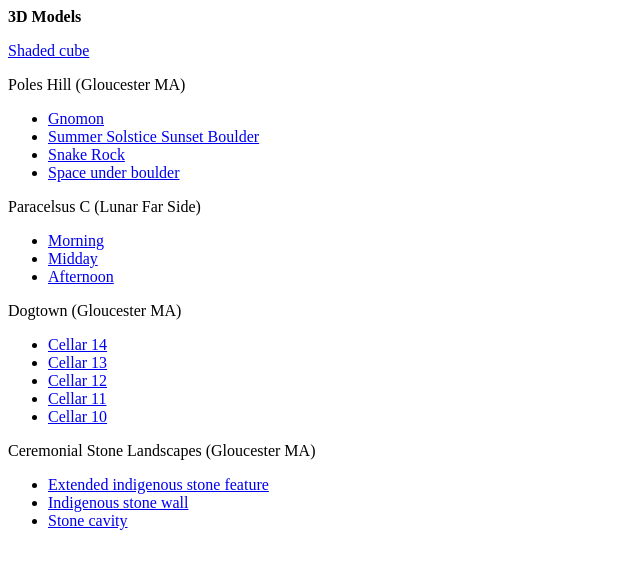
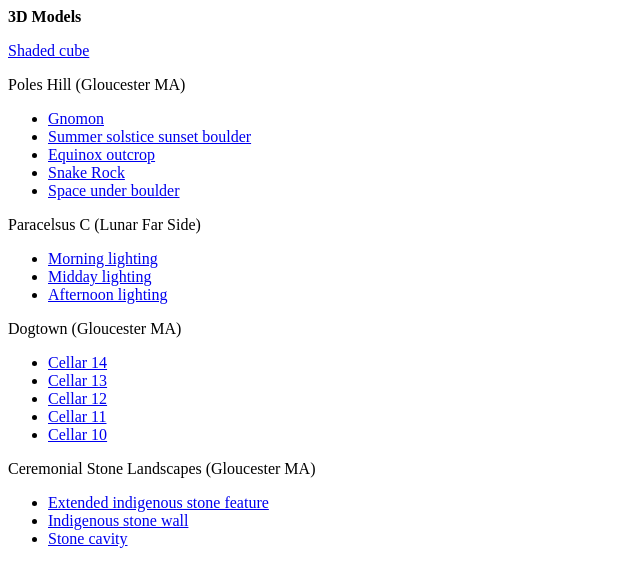
Before and after one commit to markcarlotto/markcarlotto-github.io, a plain HTML site: page index.html in a window 1280 px wide. Shown: the whole page, without its empty margins (0-640 px from the left). Drawn offline with Linux system fonts and the light colour scheme.

Commit message:
Add files via upload

```diff
--- a/index.html
+++ b/index.html
@@ -12,7 +12,9 @@ Poles Hill (Gloucester MA)
 <li>
 <a href="./gnomon.html">Gnomon</a>
 <li>
-<a href="./summerSolsticeSunset.html">Summer Solstice Sunset Boulder</a>
+<a href="./summerSolsticeSunset.html">Summer solstice sunset boulder</a>
+<li>
+<a href="./abound_20261122-1415.html">Equinox outcrop</a>
 <li>
 <a href="./snakeRock.html">Snake Rock</a>
 <li>
@@ -25,11 +27,11 @@ Paracelsus C (Lunar Far Side)
 <br>
 <ul>
 <li>
-<a href="./paracelsus_am.html">Morning</a>
+<a href="./paracelsus_am.html">Morning lighting</a>
 <li>
-<a href="./paracelsus_md.html">Midday</a>
+<a href="./paracelsus_md.html">Midday lighting</a>
 <li>
-<a href="./paracelsus_pm.html">Afternoon</a>
+<a href="./paracelsus_pm.html">Afternoon lighting</a>
 </ul>
 
 <p>
```
Also changed, not shown: abound_20261122-1415.html (added, +26 -0 lines).
